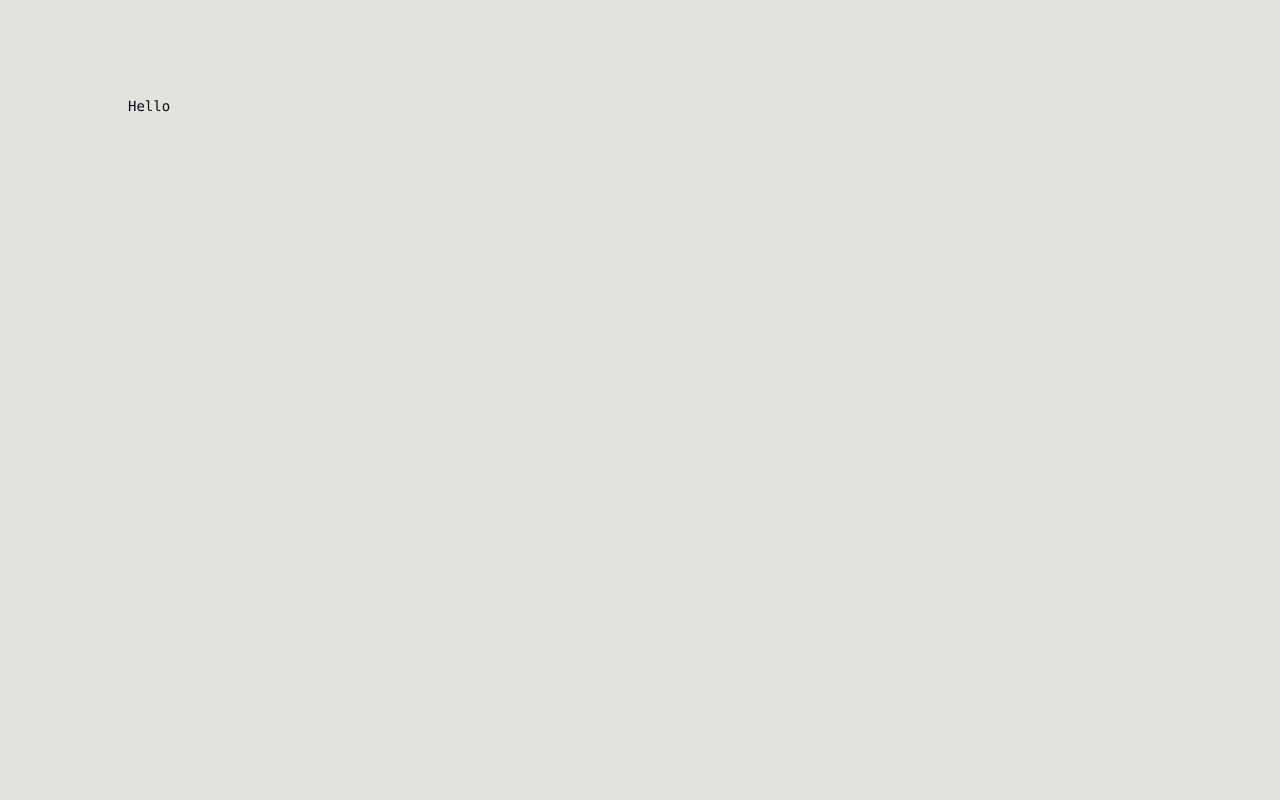
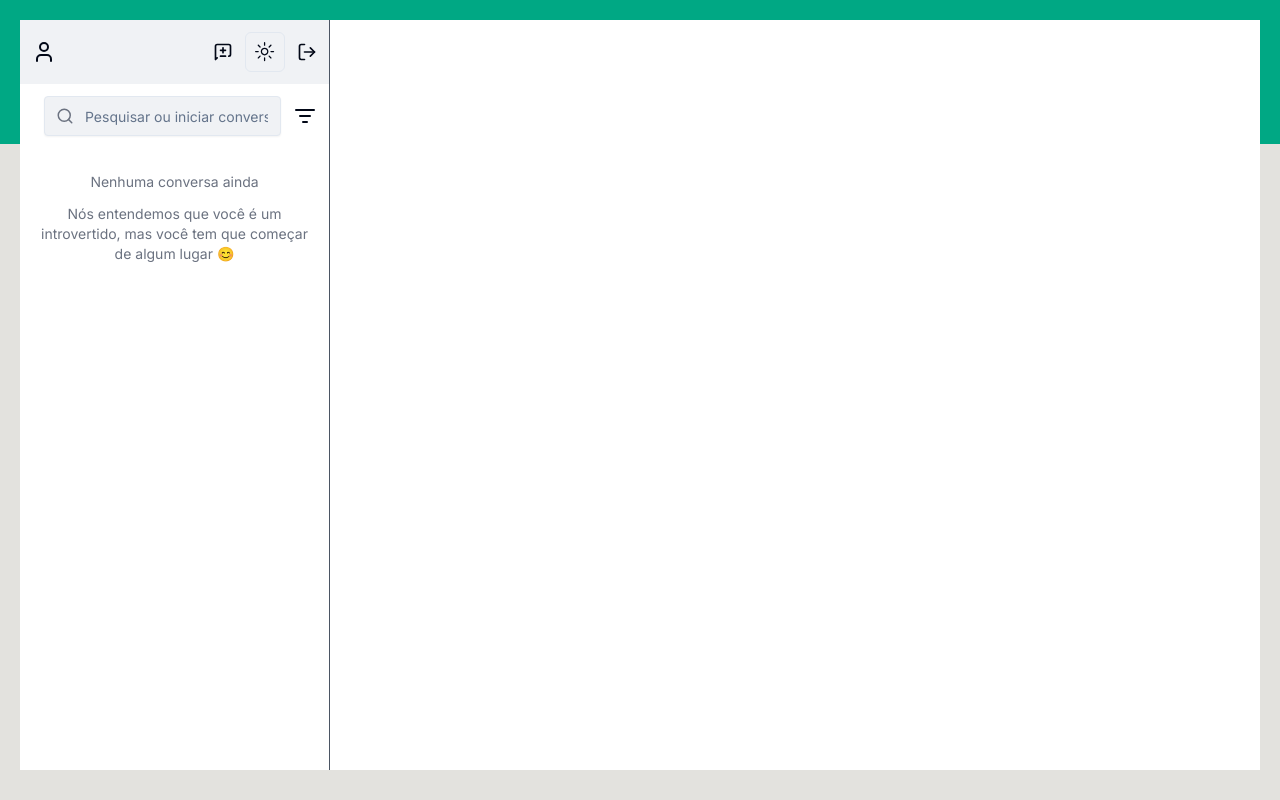
Before and after one commit to joao-alvar/chatme, a Next.js app: page / in a window 1280 px wide. Built offline with nearby package versions, Linux system fonts and the light colour scheme.

Commit message:
Add update home page and add left panel component.

```diff
--- a/src/app/page.tsx
+++ b/src/app/page.tsx
@@ -1,10 +1,12 @@
-import Image from 'next/image'
+import LeftPanel from '@/components/home/left-panel'
 
 export default function Home() {
   return (
-    <main className="flex min-h-screen flex-col items-center justify-between p-24">
-      <div className="z-10 w-full max-w-5xl items-center justify-between font-mono text-sm lg:flex">
-        <h1>Hello</h1>
+    <main className="m-5">
+      <div className="mx-auto flex h-[calc(100vh-50px)] max-w-[1700px] overflow-y-hidden bg-left-panel">
+        {/* Green background decorator for Light Mode */}
+        <div className="fixed left-0 top-0 -z-30 h-36 w-full bg-green-primary dark:bg-transparent" />
+        <LeftPanel />
       </div>
     </main>
   )
--- a/src/components/home/left-panel.tsx
+++ b/src/components/home/left-panel.tsx
@@ -28,7 +28,7 @@ const LeftPanel = () => {
             />
             <Input
               type="text"
-              placeholder="Search or start a new chat"
+              placeholder="Pesquisar ou iniciar conversa"
               className="w-full rounded bg-gray-primary py-2 pl-10 text-sm shadow-sm focus-visible:ring-transparent"
             />
           </div>
@@ -43,11 +43,11 @@ const LeftPanel = () => {
         {conversations?.length === 0 && (
           <>
             <p className="mt-3 text-center text-sm text-gray-500">
-              No conversations yet
+              Nenhuma conversa ainda
             </p>
-            <p className="mt-3 text-center text-sm text-gray-500">
-              We understand {"you're"} an introvert, but {"you've"} got to start
-              somewhere 😊
+            <p className="mx-3 mt-3 text-center text-sm text-gray-500">
+              Nós entendemos que {'você é'} um introvertido, mas {'você'} tem
+              que começar de algum lugar 😊
             </p>
           </>
         )}
```
